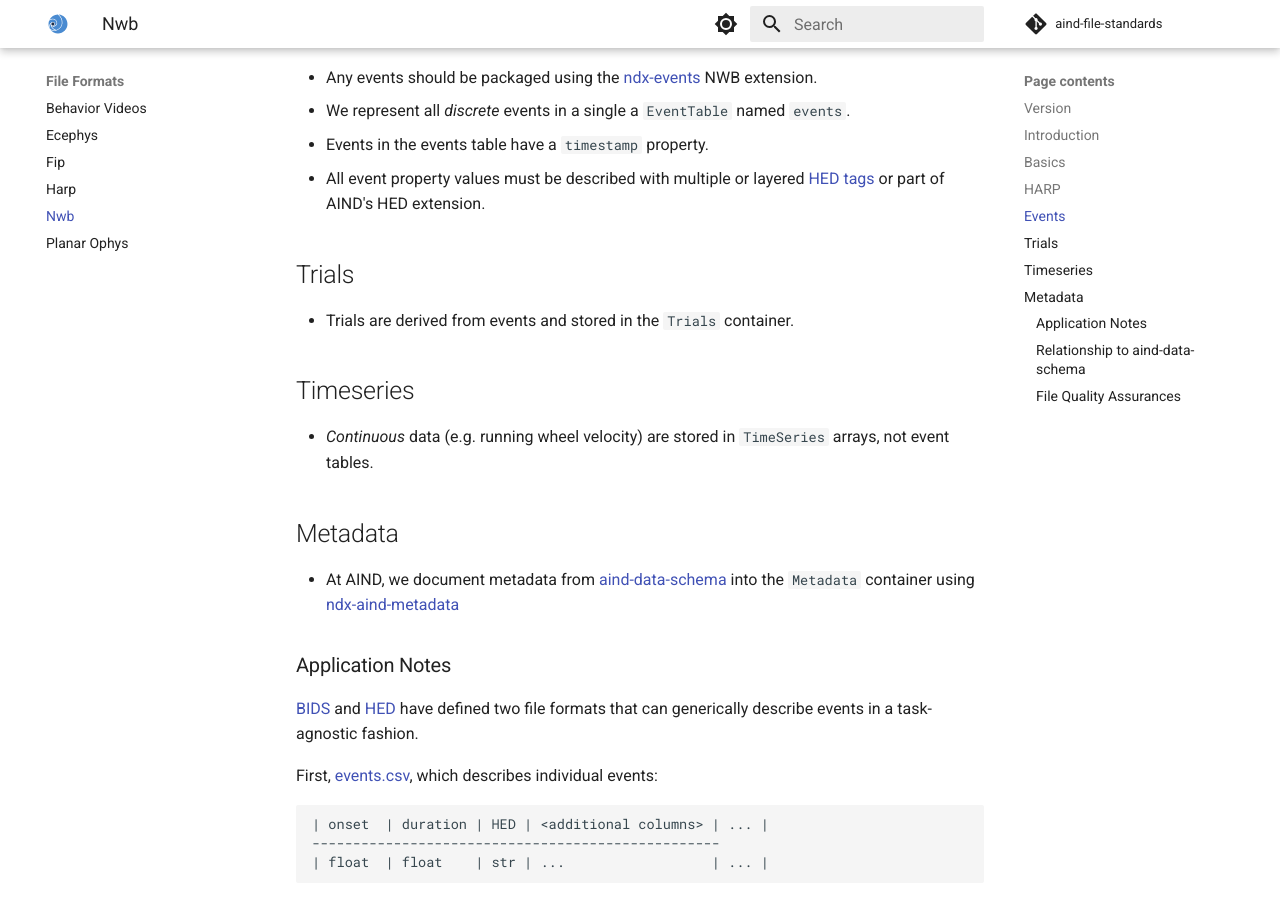
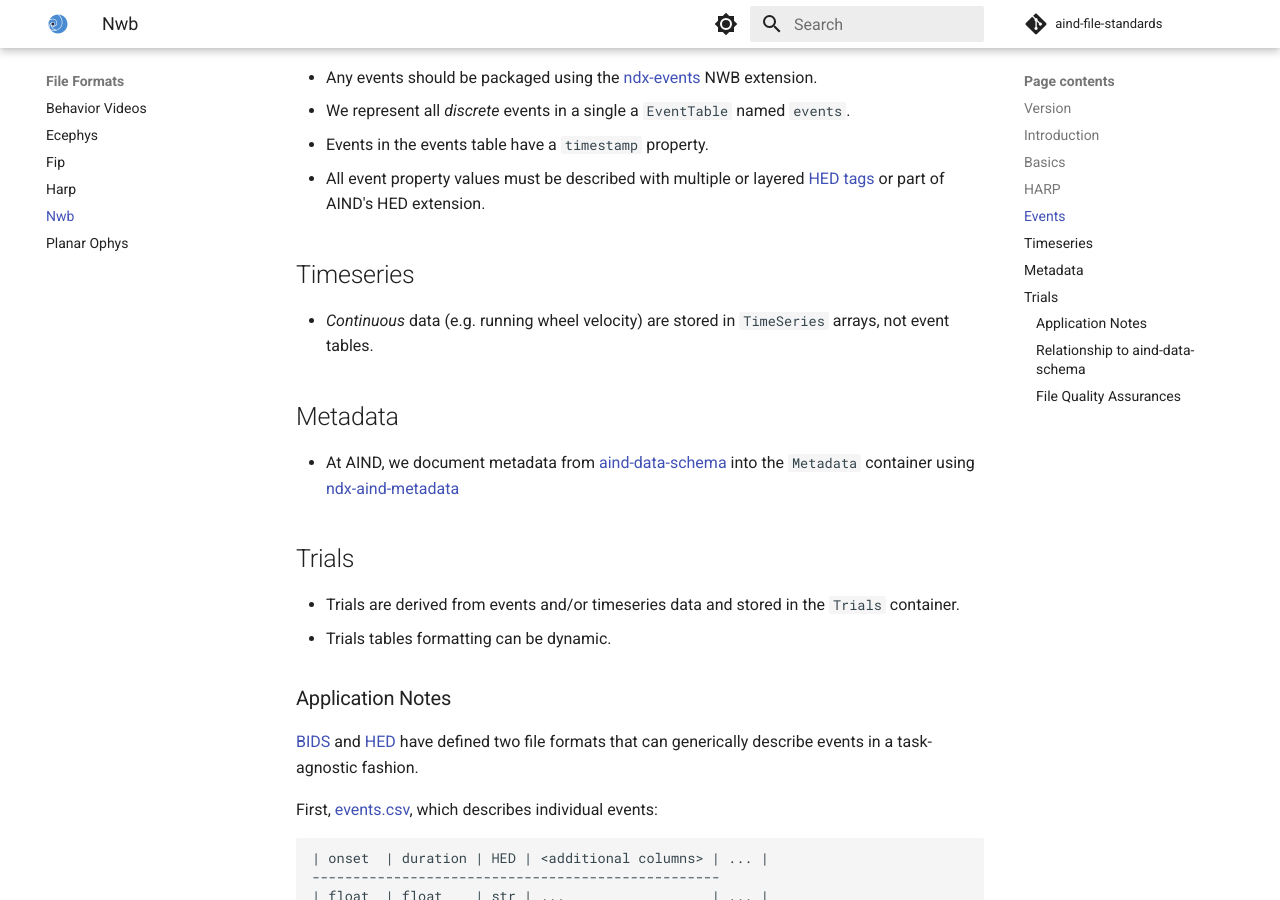
Before and after one commit to AllenNeuralDynamics/aind-file-standards, an MkDocs documentation site: the page built from docs/file_formats/nwb.md, in a window 1280 px wide and 900 px high, scrolled down 1161 px. Built offline with MkDocs 1.6.1 and Material for MkDocs 9.7.7, drawn with Linux system fonts in a browser that asks for light colours; comment, search, counter and statistics services are not loaded.

Commit message:
docs: rearrange headings and add more descriptions

```diff
--- a/docs/file_formats/nwb.md
+++ b/docs/file_formats/nwb.md
@@ -41,6 +37,11 @@ We also take this opportunity to remind readers about some general NWB basics:
 ## Metadata
 
 - At AIND, we document metadata from [aind-data-schema](https://aind-data-schema.readthedocs.io/en/latest/) into the `Metadata` container using [ndx-aind-metadata](https://github.com/AllenNeuralDynamics/ndx-aind-metadata)
+
+## Trials
+
+- Trials are derived from events and/or timeseries data and stored in the `Trials` container.
+- Trials tables formatting can be dynamic.
 
 ### Application Notes
 
```
Also changed, not shown: other parts of docs/file_formats/nwb.md (+0 -4 lines).
